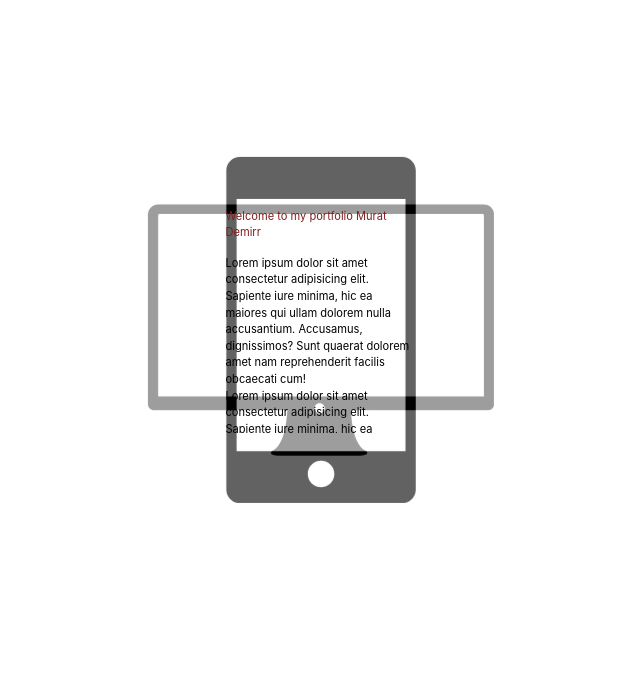
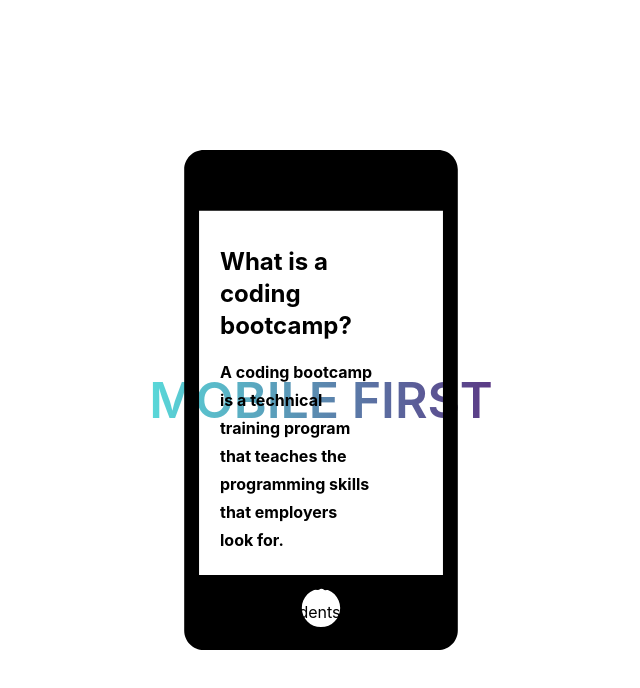
Before and after one commit to muratdem1r/my-portfolio, a Next.js app: page / in a window 1280 px wide. Shown: the top 688 px of the page, without its empty margins (319-959 px from the left). Built offline with nearby package versions, Linux system fonts and the light colour scheme.

Commit message:
mobile first

```diff
--- a/package.json
+++ b/package.json
@@ -11,7 +11,8 @@
   "dependencies": {
     "next": "12.3.0",
     "react": "18.2.0",
-    "react-dom": "18.2.0"
+    "react-dom": "18.2.0",
+    "react-icons": "^4.4.0"
   },
   "devDependencies": {
     "autoprefixer": "^10.4.11",
--- a/pages/index.js
+++ b/pages/index.js
@@ -2,16 +2,10 @@ import Head from "next/head";
 import Image from "next/image";
 import { useEffect, useState } from "react";
 import styles from "../styles/Home.module.scss";
+import { GiTeacher } from "react-icons/gi";
+import { TbCertificate } from "react-icons/tb";
 
 export default function Home() {
-  const [iphoneScale, setIphoneScale] = useState(false);
-
-  useEffect(() => {
-    setTimeout(() => {
-      setIphoneScale(true);
-    }, 500);
-  }, []);
-
   return (
     <div className={styles.container}>
       <Head>
@@ -20,44 +14,96 @@ export default function Home() {
         <link rel="icon" href="/favicon.ico" />
       </Head>
       <div>
-        <main className={styles.main}>
+        <div className={styles.overlay_text}>MOBILE FIRST</div>
+        <div className={styles.main}>
           <div className={styles.overlay}></div>
           <div className={styles.content}>
-            <h1 className="text-red-900 mb-5">
-              Welcome to my portfolio Murat Demirr
-            </h1>
-            <p>
-              Lorem ipsum dolor sit amet consectetur adipisicing elit. Sapiente
-              iure minima, hic ea maiores qui ullam dolorem nulla accusantium.
-              Accusamus, dignissimos? Sunt quaerat dolorem amet nam
-              reprehenderit facilis obcaecati cum!
-            </p>
-            <p>
-              Lorem ipsum dolor sit amet consectetur adipisicing elit. Sapiente
-              iure minima, hic ea maiores qui ullam dolorem nulla accusantium.
-              Accusamus, dignissimos? Sunt quaerat dolorem amet nam
-              reprehenderit facilis obcaecati cum!
-            </p>
-            <p>
-              Lorem ipsum dolor sit amet consectetur adipisicing elit. Sapiente
-              iure minima, hic ea maiores qui ullam dolorem nulla accusantium.
-              Accusamus, dignissimos? Sunt quaerat dolorem amet nam
-              reprehenderit facilis obcaecati cum!
-            </p>
-            <p>
-              Lorem ipsum dolor sit amet consectetur adipisicing elit. Sapiente
-              iure minima, hic ea maiores qui ullam dolorem nulla accusantium.
-              Accusamus, dignissimos? Sunt quaerat dolorem amet nam
-              reprehenderit facilis obcaecati cum!
-            </p>
-            <p>
-              Lorem ipsum dolor sit amet consectetur adipisicing elit. Sapiente
-              iure minima, hic ea maiores qui ullam dolorem nulla accusantium.
-              Accusamus, dignissimos? Sunt quaerat dolorem amet nam
-              reprehenderit facilis obcaecati cum!
-            </p>
+            <div className="flex justify-between items-center bg-right bg-cover">
+              <div>
+                <h1 className="gradient-text-purple font-bold text-2xl">
+                  What is a coding bootcamp?
+                </h1>
+                <p className="font-bold max-w-2xl leading-7 my-4 ">
+                  A coding bootcamp is a technical training program that teaches
+                  the programming skills that employers look for.
+                </p>
+                <p className="max-w-2xl leading-7 my-4">
+                  Coding bootcamps enable students with little coding
+                  proficiency to focus on the most important aspects of coding
+                  and immediately apply their new coding skills to solve
+                  real-world problems.
+                </p>
+                <p className="max-w-2xl leading-7 my-4">
+                  The goal of many coding bootcamp attendees is to transition
+                  into a career in web development. They do this by learning to
+                  build applications at a professional level - which provides
+                  the foundation they need to build production-ready
+                  applications and demonstrate they have the skills to add real
+                  value to a potential employer.
+                </p>
+              </div>
+              <GiTeacher className="hidden lg:block w-1/5 h-1/5 text-zinc-900 mr-10" />
+            </div>
+            <div className="flex justify-between items-center lg:bg-p-quadro bg-right bg-cover my-32">
+              <TbCertificate className="hidden lg:block w-1/5 h-1/5 text-zinc-900 ml-10" />
+              <div className="lg:text-right">
+                <h1 className="gradient-text-purple font-bold text-2xl">
+                  Why Coding Bootcamps Are Important?
+                </h1>
+                <p className="font-bold max-w-2xl leading-7 my-4 ml-auto">
+                  We live in a world where technology is continuing to evolve.
+                  Technology is drastically changing how we do everything in our
+                  lives. It’s more common than ever to get around using Uber or
+                  Lyft, technology driven transportation companies. Companies
+                  like Apple, Square and PayPal are changing how we pay for
+                  things. It seems every industry is being radically impacted by
+                  how technology is shaping the world around us.
+                </p>
+                <p className="max-w-2xl leading-7 my-4 ml-auto">
+                  Software is taking over the world. This shift changes how we
+                  live our lives, but also requires employees with software
+                  engineering skills capable of building the technology that we
+                  all use.
+                </p>
+                <p className="max-w-2xl leading-7 my-4 ml-auto">
+                  Attending a coding bootcamp is a viable path to transition
+                  into a career in web development as an alternative (or
+                  supplement) to graduating with a 4 year degree in Computer
+                  Science to helping fill the need of skilled software engineers
+                  in industry.
+                </p>
+              </div>
+            </div>
+            <div className="my-20">
+              <h1 className="gradient-text-orange text-center font-bold text-2xl">
+                There's a lot to learn!
+              </h1>
+              <p className="font-bold text-center leading-7 my-4">
+                Getting professional-level development skills takes a lot of
+                work and there are many different skills that are important to
+                learn!
+              </p>
+              <p className="text-center leading-7 my-4">
+                Regardless of the program you choose to enroll in its important
+                to know that as a professional developer it is important to have
+                certain skill sets. Things like: a programming language, a web
+                framework, experience with server and hosting functionality, and
+                databases are all important skills to learn. Within each of
+                these categories of technologies there are specific
+                technologies, each with trade-offs and benefits both for and
+                against them.
+              </p>
+              <p className="text-center leading-7 my-4">
+                Does this sound like a big commitment to you? If it does I don’t
+                blame you. Luckily, when learning a skill as complex as
+                programming picking up the foundations will set you up better in
+                the long run. Given the programming field changes so frequently,
+                your best bet is to focus your energy on understanding the
+                programming concepts that will withstand the test of time.
+              </p>
+            </div>
           </div>
-        </main>
+        </div>
       </div>
     </div>
   );
--- a/styles/Home.module.scss
+++ b/styles/Home.module.scss
@@ -1,74 +1,134 @@
 
 .main{
-  position: relative;
-  width: 500px;
-  height: 500px;
+  max-width: 1440px;
+  padding: 1rem;
   margin-inline: auto;
-  margin-top: 5rem;
-  display: flex;
-  align-items: center;
-  justify-content: center;
-  scale: 0.5;
-  @media screen and (max-width:500px) {
-    width: 70%;
-    height: 250px;
+
+}
+.overlay_text{
+  opacity: 0;
+  position: fixed;
+  top: 50%;
+  left: 50%;
+  translate: -50% -50%;
+  font-size: 5rem;
+  font-weight: 600;
+  color: gray;
+  font-size: 50px;
+  background: linear-gradient(to right, #30CFD0 0%, #330867 100%);
+  background-clip: text;
+  -webkit-background-clip: text;
+  -webkit-text-fill-color: transparent;
+}
+@media screen and (min-width:768px) {
+  .main{
+    animation: mainAnimation 3s cubic-bezier(0.5, 0, 0.75, 0);
+  }
+  .content{
+    animation: contentAnimation 3s cubic-bezier(0.5, 0, 0.75, 0);
+  }
+  .overlay{
+    animation: phoneAnimation 3s cubic-bezier(0.5, 0, 0.75, 0);
+  }
+  .overlay_text{
+    animation: overlayText 3s cubic-bezier(0.5, 0, 0.75, 0) forwards;
   }
 }
-.content{
-  width: 50%;
-  height: 80%;
-  margin-inline: auto;
-  padding: 1rem;
-  overflow-y: hidden;
-  animation: contentAnimation 6s ease-in infinite;
+
+
+@keyframes mainAnimation {
+  from{
+    position: fixed;
+    top: 50%;
+    left: 50%;
+    translate: -50% -50%;
+    width: 500px;
+    height: 500px;
+  }
+  50%{
+    position: fixed;
+    top: 50%;
+    left: 50%;
+    translate: -50% -50%;
+    width: 1000px;
+    height: 1000px;
+  }
+  to{
+    position: fixed;
+    top: 50%;
+    left: 50%;
+    translate: -50% -50%;
+    width: 100%;
+    height: 100%;
+  }
 }
-.overlay{
-  position: absolute;
-  top: 0;
-  left: 0;
-  width: 100%;
-  height: 100%;
-  background-image: url("/phone.svg");
-  background-repeat: no-repeat;
-  background-size:100% 100%;
-  pointer-events:none;
-  animation: phoneAnimation 6s ease-in infinite;
-}
-
 @keyframes phoneAnimation {
   from{
+    position: absolute;
+    top: 0;
+    left: 0;
+    width: 100%;
+    height: 100%;
     background-image: url("/phone.svg");
+    background-repeat: no-repeat;
+    background-size:100% 100%;
   }
-  33%{
+  50%{
+    position: absolute;
+    top: 0;
+    left: 0;
+    width: 100%;
+    height: 100%;
     background-image: url("/tablet.svg");
-    scale: 1.5;
-  }
-  66%{
-    background-image: url("/monitor.svg");
-    scale: 2;
+    background-repeat: no-repeat;
+    background-size:100% 100%;
   }
   to{
-    background-image: url("/phone.svg");
+    position: absolute;
+    top: 0;
+    left: 0;
+    width: 100%;
+    height: 100%;
+    background-image: url("/monitor.svg");
+    background-repeat: no-repeat;
+    background-size:100% 100%;
+    opacity: 0;
+    scale: 2;
   }
 }
 @keyframes contentAnimation{
   from{
     width: 50%;
-    height: 80%;
+    height: 100%;
+    margin-inline: auto;
+    padding: 1rem;
+    padding-top: 5rem;
+    overflow-y: hidden;
   }
-  33%{
+  50%{
     width: 80%;
     height: 50%;
-    scale: 1.5;
-  }
-  66%{
-    width: 80%;
-    height: 50%;
-    margin-bottom: 10rem;
-    scale: 2;
+    margin-inline: auto;
+    padding: 1rem;
+    padding-top: 5rem;
+    overflow-y: hidden;
+    translate: 0 50%;
+    padding-top: 0;
   }
   to{
-    width: 50%;
-    height: 80%;
+    width: 100%;
+    height: 100%;
+    margin-inline: auto;
+    padding: 1rem;
+    padding-top: 0;
+    overflow-y: hidden;
   }
 }
+@keyframes overlayText{
+  from{
+    opacity: 0.8;
+  }
+  to{
+    opacity: 0;
+  }
+}
```
Also changed, not shown: 1 other file (tests, documents, lock files or other folders).
